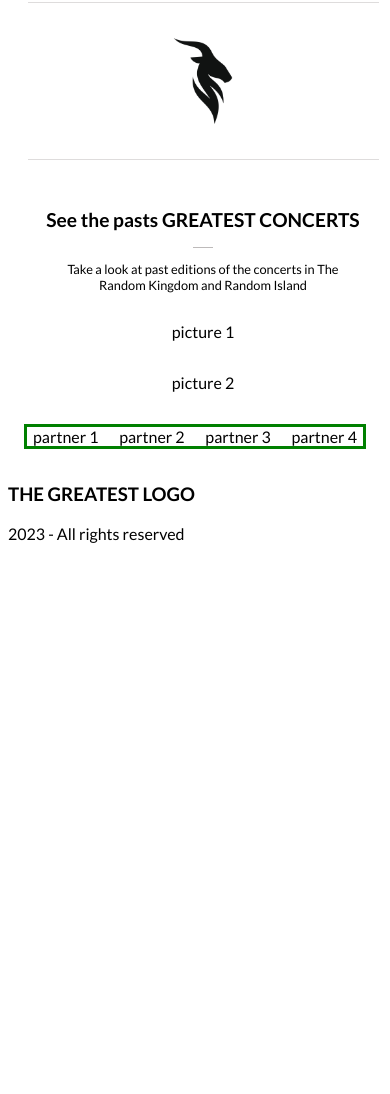
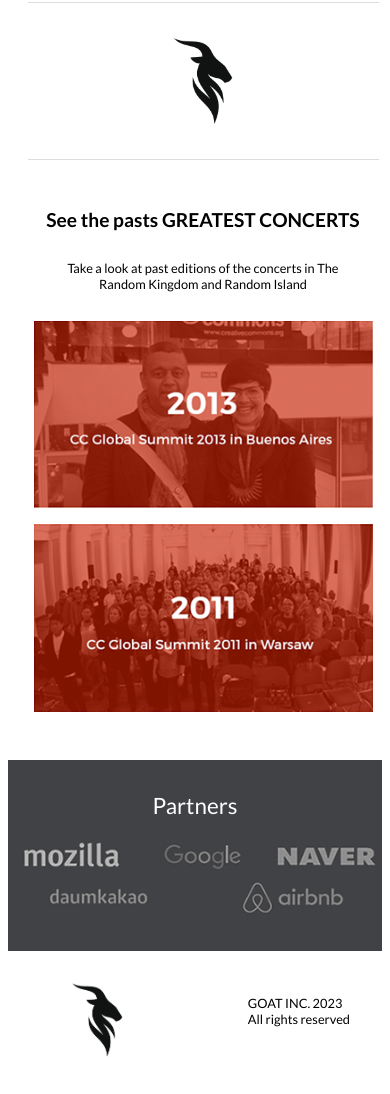
Before and after one commit to maov19/conference_page, a plain HTML site: page index.html in a window 390 px wide. Shown: the part 3004-4098 px from the top of the page. Before the commit the page ends 3555 px from the top, so only its background shows below. Drawn offline with Linux system fonts and the light colour scheme; a web font is replaced by a local one.

Commit message:
Finish footer of mobile version

```diff
--- a/index.html
+++ b/index.html
@@ -118,27 +118,30 @@
     <img class="goat_logo" src="images/goat.jpg" alt="goat logo">
     <div class="long_line"></div>
     </div>
-    <h2 id="past_title">See the pasts GREATEST CONCERTS</h2>
-    <div class="line"></div>
-    <p id="past_text">Take a look at past editions of the concerts in The Random Kingdom and Random Island</p>
-    <p>picture 1</p>
-    <p>picture 2</p>
+        <div id="past_editions">
+            <h2 id="past_title">See the pasts GREATEST CONCERTS</h2>
+            <p id="past_text">Take a look at past editions of the concerts in The Random Kingdom and Random Island</p>
+            <img id="past_pictures" src="images/photo_1.PNG" alt="past event 2013">
+            <img id="past_pictures" src="images/photo_2.PNG" alt="past event 2011">
+        </div>
+    </div>
 </section>
 
 <!-- partners -->
-<section id="partnerships">
-    <ul>
-        <li class="partner">partner 1</li>
-        <li class="partner">partner 2</li>
-        <li class="partner">partner 3</li>
-        <li class="partner">partner 4</li>
-    </ul>
+<section id="partners">
+    <h2>Partners</h2>
+    <div id="partnerships">
+        <img class="partner" src="images/mozilla.PNG" alt="mozilla logo">
+        <img class="partner" src="images/google.PNG" alt="google logo">
+        <img class="partner" src="images/naver.PNG" alt="naver logo">
+        <img class="partner" src="images/daumkakao.PNG" alt="daumkakao logo">
+        <img class="partner" src="images/airbnb.PNG" alt="airbnb logo">
+    </div>
 </section>
-
 <!-- footer -->
 <footer>
-    <h3>THE GREATEST LOGO</h3>
-    2023 - All rights reserved
+    <img src="images/goat_top.PNG" alt="goat logo">
+<p>GOAT INC. 2023 <br>All rights reserved</p>
 </footer>
 <script src="main.js"></script>
 </body>
--- a/style.css
+++ b/style.css
@@ -389,6 +389,13 @@
     align-self: center;
 }
 
+#past_editions {
+    padding-bottom: 1rem;
+    display: flex;
+    flex-direction: column;
+    align-items: center;
+}
+
 #past_title {
     font-size: 1.2rem;
     margin-top: 3rem;
@@ -399,36 +406,65 @@
     width: 80vw;
 }
 
-#partnerships {
+#past_pictures {
+    padding-top: 1rem;
+}
+
+
+#partners {
+    padding-top: 2rem;
+    padding-bottom: 2rem;
+    margin-top: 2rem;
     display: flex;
+    flex-direction: column;
+    background-color: rgba(65,66,70,255);
+    align-content: center;
     align-items: center;
     justify-content: center;
 }
 
-#partnerships ul {
-    border: solid green;
+#partners h2 {
+    margin: 0;
+    padding-bottom: 1rem;
+    color: white;
+    font-size: 1.4rem;
+    font-weight: 400;
+
+}
+
+#partnerships {
     display: flex;
-    width: 90%;
+    flex-wrap: wrap;
+    width: 100vw;
     padding: 0;
+    margin: 0;
     list-style-type: none;
-    gap: 0.5rem;
     justify-content: space-around;
     align-items: center;
 }
 
 .partner li {
+    padding: 0;
+    margin: 0;
     width: 100%;
-    padding: 0;
     list-style-type: none;
-    display: flex;
-    justify-content: space-between;
-    align-content: center;
-    align-items: center;
-    font-size: 0.8rem;
-    padding: 0.5rem;
-    background-color: rgba(128, 0, 128, 0.2);
+    justify-content: space-around;
 }
 
+footer {
+    display: flex;
+    padding: 2rem;
+    padding-left: 4rem;
+    justify-content: space-between;
+}
+
+footer img {
+    width: 20%;
+}
+
+footer p {
+    font-size: 0.8rem;
+}
 
 /* media queries  */
 
```
Also changed, not shown: images/airbnb.PNG (added), images/daumkakao.PNG (added), images/google.PNG (added), images/mozilla.PNG (added), images/naver.PNG (added), images/photo_1.PNG (added), images/photo_2.PNG (added).
